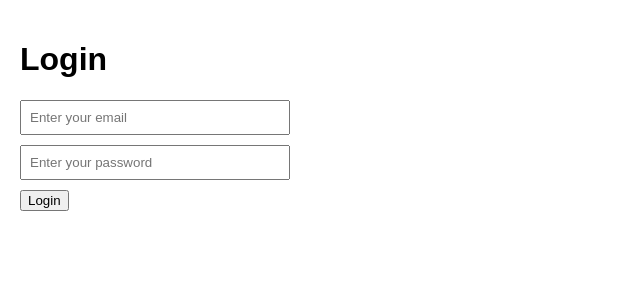
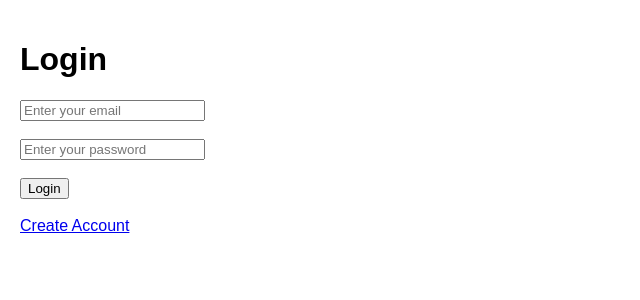
Before and after one commit to Markatcholi/Qualiflow6, a Next.js app: page /login in a window 1280 px wide. Shown: the top 300 px of the page, without its empty margins (0-640 px from the left). Built offline with nearby package versions, Linux system fonts and the light colour scheme; no server answers.

Commit message:
Simplify login input fields and trim email
Refactor login input fields for cleaner layout and added email normalization.

Signed-off-by: Assih Atcholi <markatcholi918@gmail.com>

```diff
--- a/app/login/page.tsx
+++ b/app/login/page.tsx
@@ -1,5 +1,6 @@
 "use client";
 
+import Link from "next/link";
 import { useState } from "react";
 import { supabase } from "../../lib/supabaseClient";
 
@@ -14,7 +15,7 @@ export default function LoginPage() {
     }
 
     const { error } = await supabase.auth.signInWithPassword({
-      email,
+      email: email.trim().toLowerCase(),
       password,
     });
 
@@ -30,27 +31,16 @@ export default function LoginPage() {
     <main style={{ padding: "20px", fontFamily: "Arial, sans-serif" }}>
       <h1>Login</h1>
 
-      <div style={{ marginBottom: "10px" }}>
-        <input
-          type="email"
-          placeholder="Enter your email"
-          value={email}
-          onChange={(e) => setEmail(e.target.value)}
-          style={{ padding: "8px", width: "250px" }}
-        />
-      </div>
+      <input type="email" placeholder="Enter your email" value={email} onChange={(e) => setEmail(e.target.value)} />
+      <br /><br />
 
-      <div style={{ marginBottom: "10px" }}>
-        <input
-          type="password"
-          placeholder="Enter your password"
-          value={password}
-          onChange={(e) => setPassword(e.target.value)}
-          style={{ padding: "8px", width: "250px" }}
-        />
-      </div>
+      <input type="password" placeholder="Enter your password" value={password} onChange={(e) => setPassword(e.target.value)} />
+      <br /><br />
 
       <button onClick={login}>Login</button>
+      <br /><br />
+
+      <Link href="/signup">Create Account</Link>
     </main>
   );
 }
```
